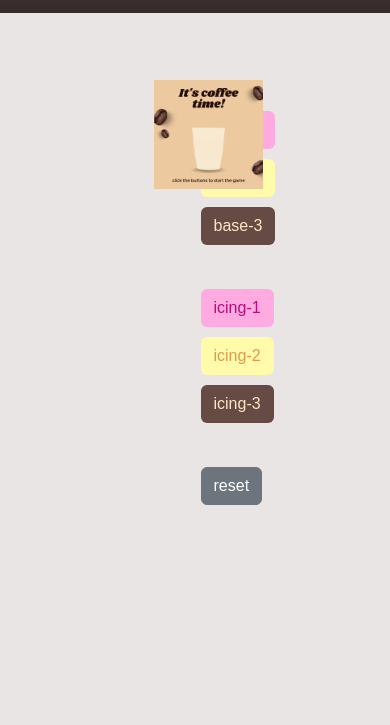
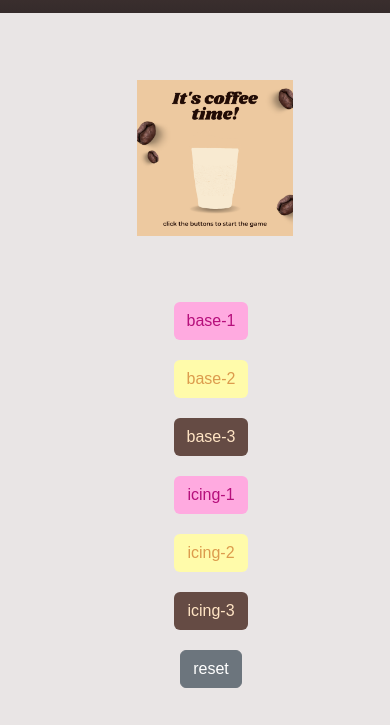
Before and after one commit to rashi12122001/coffee_shop, a plain HTML site: page coffe_game.html in a window 390 px wide. Shown: the part 119-844 px from the top of the page. Drawn offline with nearby package versions, Linux system fonts and the light colour scheme.

Commit message:
responsiveness to gamepage added

```diff
--- a/css/game.css
+++ b/css/game.css
@@ -64,3 +64,44 @@ color: bisque;
     --bs-btn-hover-bg:#44332e;
 color: rgb(226, 203, 174);
 }
+@media screen and (max-width: 900px) {
+  #gamee {
+    position: relative;
+    display: flex;
+    list-style: none;
+    top: 150px;
+    z-index: 1;
+    flex-wrap: wrap;
+    flex-direction: row;
+  }
+  /* ol, ul {
+    padding-left: 0;
+} */
+}
+@media screen and (max-width: 595px) {
+  section {
+    width: 100%;
+  }
+}
+@media screen and (max-width: 400px) {
+  #gamee {
+  position: relative;
+  display: flex;
+  list-style: none;
+  top: 200px;
+  z-index: 1;
+  flex-wrap: wrap;
+  /* margin: auto; */
+  flex-direction: row;
+  width: 100%;
+  align-content: center;
+  justify-content: center;
+  align-items: center;
+}
+  }
+
+  @media (max-width: 512px) {
+    * {
+        box-sizing: content-box;
+    }
+}
--- a/js/source.js
+++ b/js/source.js
@@ -4,6 +4,7 @@ function togglemenu(){
     menut.classList.toggle('active');
     navigation.classList.toggle('active');
     }
+    // for the toggle function;
     var image = document.getElementById('img');
     function changeImage() {
         document.getElementById("img").src="./images/strawberry_base.png";
```
Also changed, not shown: contact.html (+3 -3 lines), 2 other files.
